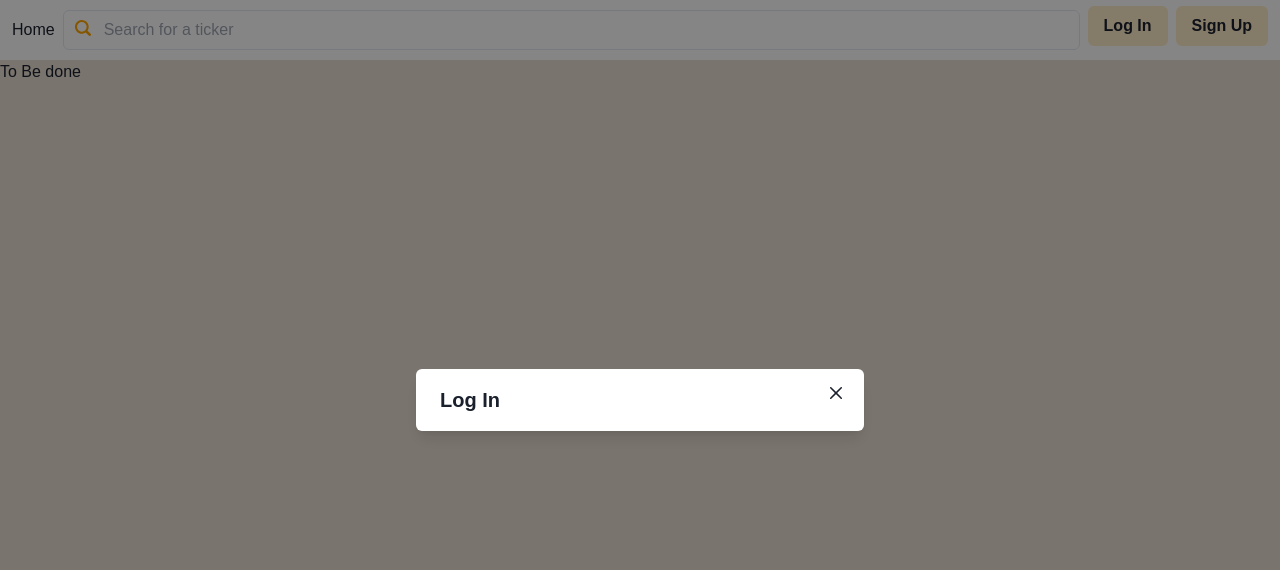
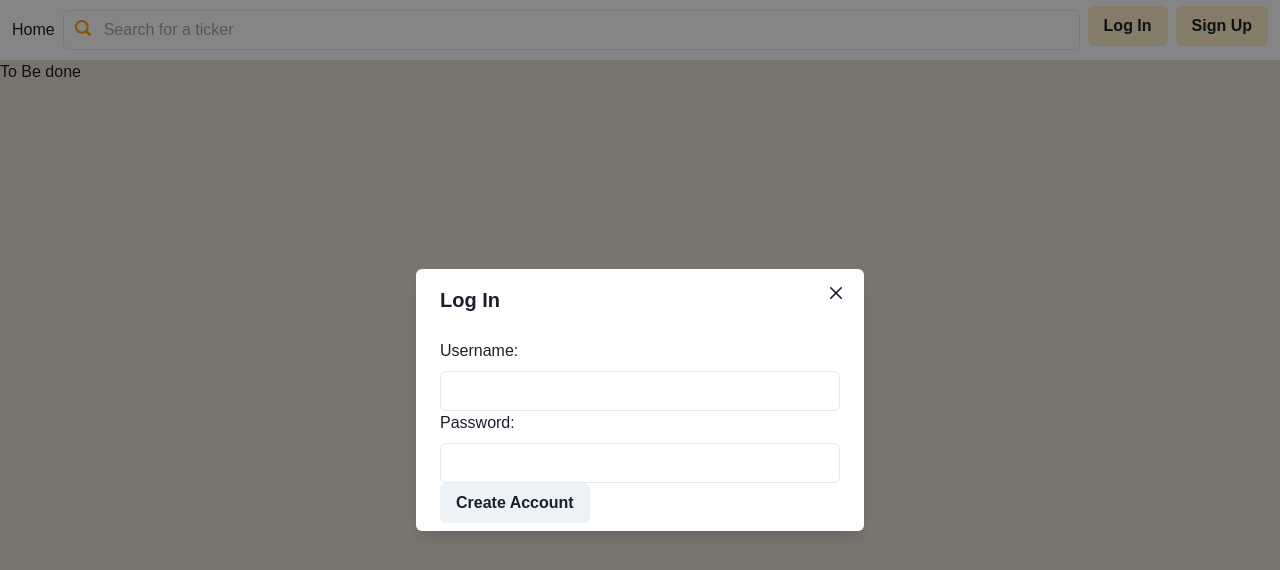
Before and after one commit to monkeypunkey21/due-diligence, a Next.js app in the folder frontend/: page / in a window 1280 px wide. Both pictures are taken after a click on the button "Log In". Shown: the top 570 px of the page. Built offline with nearby package versions, Linux system fonts and the light colour scheme.

Commit message:
Feat: Sign Up and Login modals

```diff
--- a/frontend/src/components/Modals/AuthModals/LoginModal.tsx
+++ b/frontend/src/components/Modals/AuthModals/LoginModal.tsx
@@ -1,10 +1,35 @@
 import useAuthStore from "../../../state/AuthStore";
-import { Modal, ModalCloseButton, ModalContent, ModalHeader, ModalOverlay } from "@chakra-ui/react";
-import React from "react";
+import { FormControl, FormLabel, Input, Button, Modal, ModalBody, ModalCloseButton, ModalContent, ModalHeader, ModalOverlay, Text } from "@chakra-ui/react";
+import React, { useState } from "react";
 
 const LoginModal: React.FC = () =>
 {
     const {isLoginOpen, closeLoginModal} = useAuthStore((state) => ({isLoginOpen: state.isLoginOpen, closeLoginModal: state.closeLoginModal}));
+    const [user, setUser] = useState('')
+    const [pass, setPass] = useState('')
+    const [error, setError] = useState('')
+
+
+    const handleSubmit = async () =>
+    {
+
+        if ( !user || !pass)
+            setError('Must fill out all fields')
+
+        const newUser = {
+            user,
+            pass
+        }
+
+        const response = await fetch('http://localhost:4000/api/users/',
+        {
+            method: "POST",
+            body: JSON.stringify(newUser),
+            headers: {
+                'Content-Type': 'application/json'
+            }
+        })
+    }
 
     return (
         <div>
@@ -13,6 +38,17 @@ const LoginModal: React.FC = () =>
             <ModalContent>
                 <ModalHeader>Log In</ModalHeader>
                 <ModalCloseButton/>
+                <ModalBody>
+                    <FormControl>
+                        <FormLabel>Username:</FormLabel>
+                        <Input onChange={(e) => {setUser(e.target.value)}} value={user}/>
+                        <FormLabel>Password:</FormLabel>
+                        <Input onChange={(e) => {setPass(e.target.value)}} value={pass}/>
+
+                        <Button onClick={handleSubmit}>Create Account</Button>
+                        <Text>{error}</Text>
+                    </FormControl>
+                </ModalBody>
             </ModalContent>
         </Modal>
         </div>
--- a/frontend/src/components/Modals/AuthModals/SignInModal.tsx
+++ b/frontend/src/components/Modals/AuthModals/SignInModal.tsx
@@ -1,10 +1,46 @@
 import useAuthStore from "../../../state/AuthStore";
-import { Modal, ModalCloseButton, ModalContent, ModalHeader, ModalOverlay } from "@chakra-ui/react";
-import React from "react";
+import { FormControl, FormLabel, Input, Button, Modal, ModalBody, ModalCloseButton, ModalContent, ModalHeader, ModalOverlay, Text } from "@chakra-ui/react";
+import React, { useState } from "react";
 
 const SigninModal: React.FC = () =>
 {
     const {isSigninOpen, closeSignInModal} = useAuthStore((state) => ({isSigninOpen: state.isSignInOpen, closeSignInModal: state.closeSignInModal}));
+
+    const [email, setEmail] = useState('')
+    const [user, setUser] = useState('')
+    const [pass, setPass] = useState('')
+    const [error, setError] = useState('')
+    const handleSubmit = async () =>
+    {
+        if (!email || !user || !pass)
+            setError('Must fill out all fields')
+
+        const newUser = {
+            email,
+            user,
+            pass
+        }
+
+        const response = await fetch('http://localhost:4000/api/users/',
+        {
+            method: "POST",
+            body: JSON.stringify(newUser),
+            headers: {
+                'Content-Type': 'application/json'
+            }
+        })
+
+        const json = await response.json()
+
+        if (response.ok)
+        {
+            setEmail('')
+            setUser('')
+            setPass('')
+        }
+
+    }
+
 
     return (
         <div>
@@ -13,6 +49,19 @@ const SigninModal: React.FC = () =>
             <ModalContent>
                 <ModalHeader>Sign In</ModalHeader>
                 <ModalCloseButton/>
+                <ModalBody>
+                    <FormControl>
+                        <FormLabel>Email:</FormLabel>
+                        <Input onChange={(e) => {setEmail(e.target.value)}} value={email}/>
+                        <FormLabel>Username:</FormLabel>
+                        <Input onChange={(e) => {setUser(e.target.value)}} value={user}/>
+                        <FormLabel>Password:</FormLabel>
+                        <Input onChange={(e) => {setPass(e.target.value)}} value={pass}/>
+
+                        <Button onClick={handleSubmit}>Create Account</Button>
+                        <Text>{error}</Text>
+                    </FormControl>
+                </ModalBody>
             </ModalContent>
         </Modal>
         </div>
```
